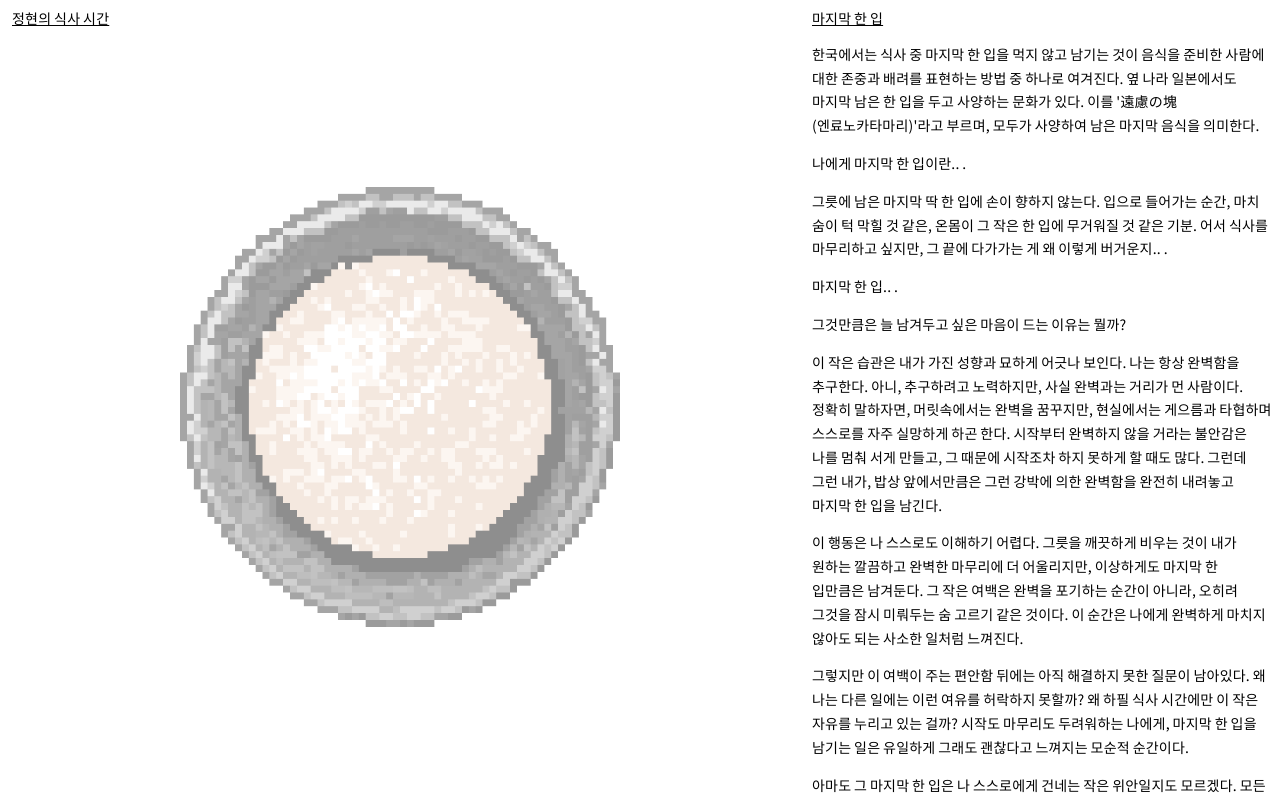
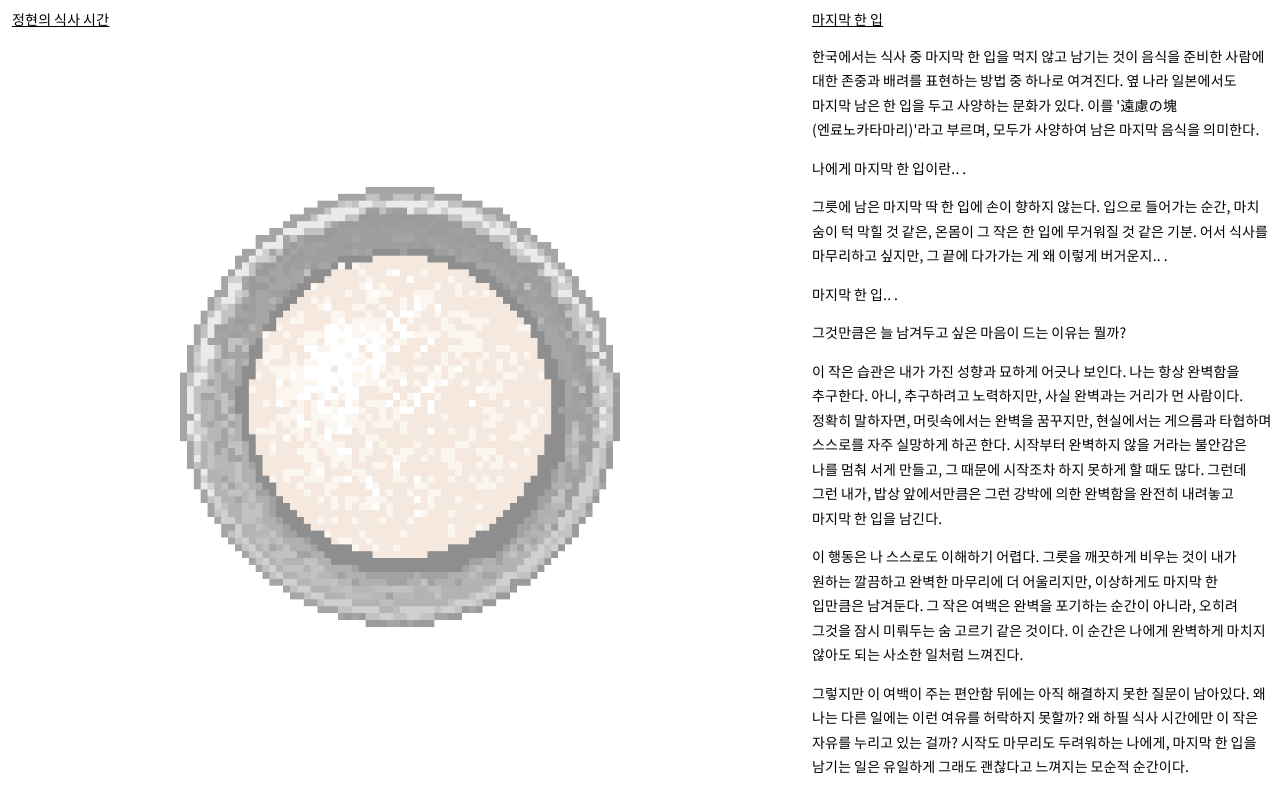
Before and after one commit to jungpark0/The_last_bite, a plain HTML site: page index.html in a window 1280 px wide. Drawn offline with Linux system fonts and the light colour scheme; a web font is replaced by a local one.

Commit message:
Add files via upload

```diff
--- a/style.css
+++ b/style.css
@@ -14,7 +14,7 @@ body {
 	word-break: keep-all;
   letter-spacing: 0.2px;
 	word-spacing: -0.5px;
-	line-height: 1.7;
+	line-height: 1.75;
   height: 100%;
   width: 100%;
   overflow: hidden;
@@ -80,7 +80,7 @@ details {
 
 
 
-@media (max-width: 768px) {
+@media (max-width: 767px) {
   body {
   	overflow-x: hidden;
   	overflow-y: auto;
```
